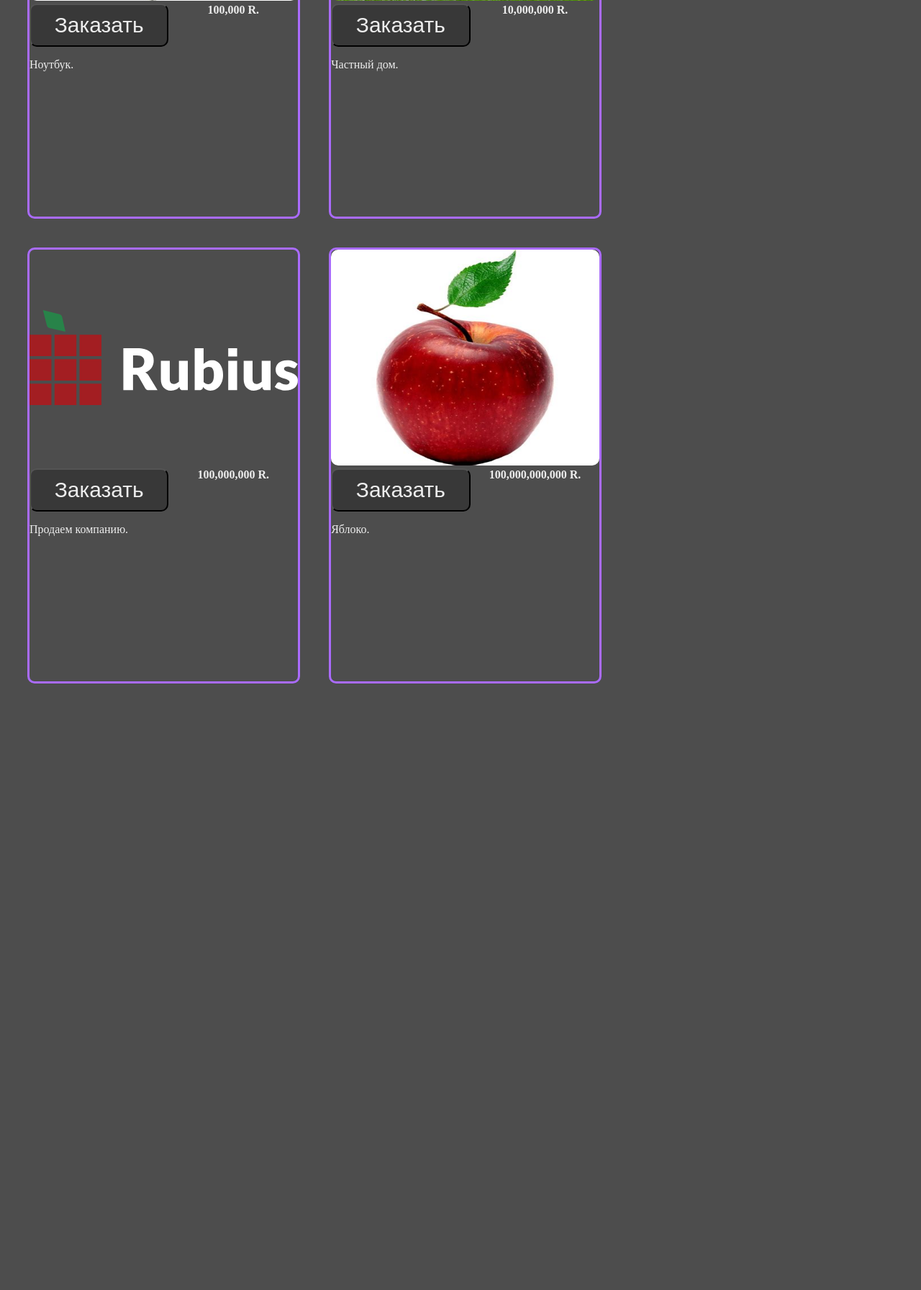
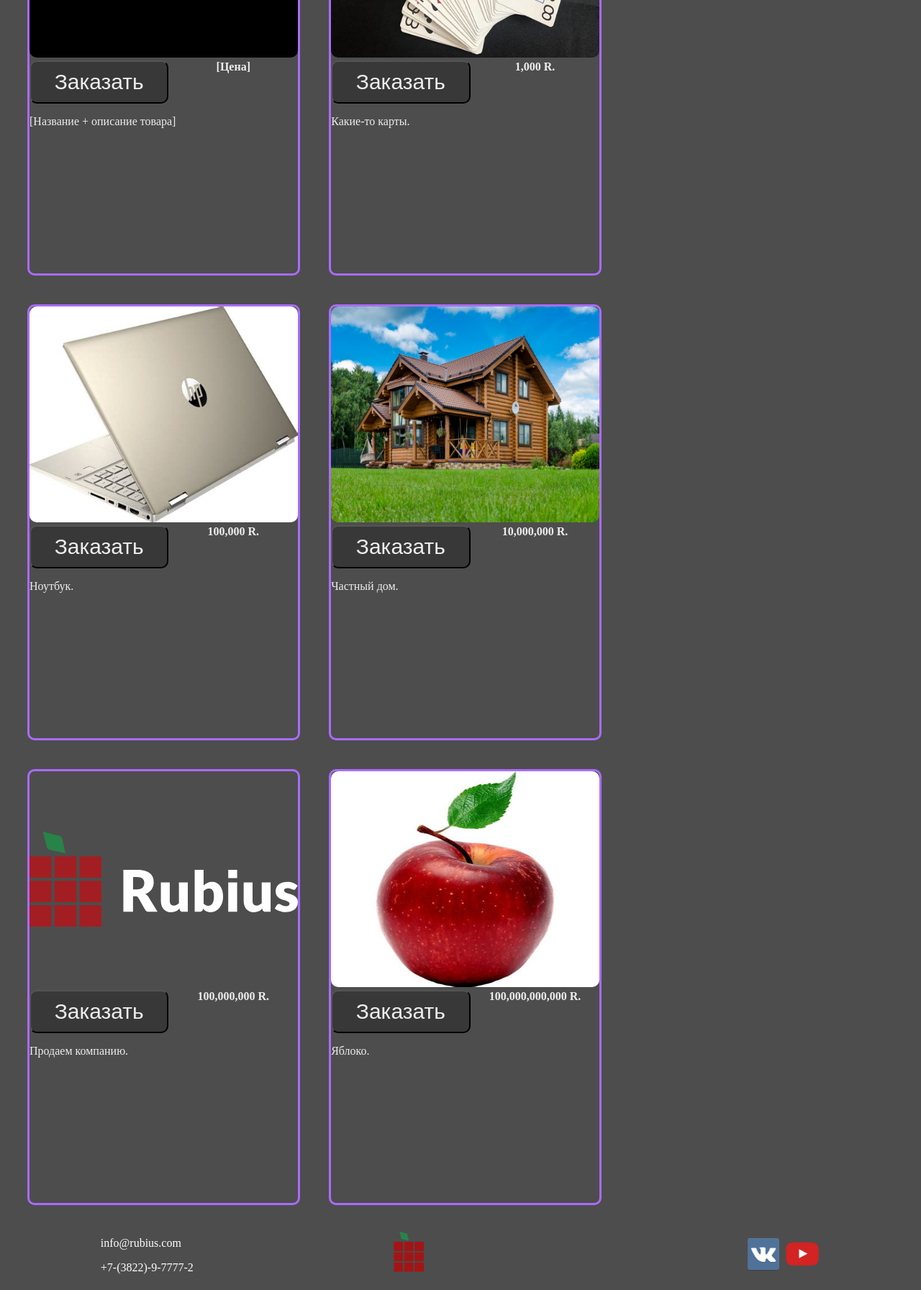
Before and after one commit to SufNani/motivation_needs_to_be_increased, a Python web app: template templates/Dmitry_Shop.html in a window 1280 px wide. Shown: the part 981-2774 px from the top of the page at 72% size. Before the commit the page ends 1931 px from the top, so only its background shows below. Run offline with Jinja, Linux system fonts and the light colour scheme; the template is opened without the code that fills it, so the values that code supplies are empty.

Commit message:
(Dmitry) added menu and footer

```diff
--- a/templates/Dmitry_Shop.html
+++ b/templates/Dmitry_Shop.html
@@ -4,9 +4,22 @@
     <meta charset="UTF-8" />
     <title>RJA - Магазин</title>
     <link rel="stylesheet" href="../static/css/Dmitry_Shop.css" />
+	<link rel="stylesheet" href="../static/sasha.css" />
 </head>
 <body bgcolor="#4d4d4d">
-    <div class="menu"></div>
+    <div class="menu">
+		<main class="main">
+        	<div class="menu">
+    			<input type="checkbox" id="burger-checkbox" class="burger-checkbox">
+    			<label for="burger-checkbox" class="burger"></label>
+				<ul class="menu-list">
+        			<li><a href="#" class="menu-item" onclick="klikaj('rad1')">Профиль</a><li>
+        			<li><a href="#" class="menu-item" onclick="profil('rad1')">Магазин</a><li>
+        			<li><a href="#" class="menu-item" onclick="statistica('rad1')">Статистика</a>
+    			</ul>
+			</div>
+    	</main>
+	</div>
 
 	<div style="display: flex; padding: 5px; margin: 5px; justify-content: start; align-items: start; flex-wrap: wrap;">
 		<div class="card">
@@ -71,6 +84,24 @@
 		</div>
 	</div>
 
-    <div class="footer"></div>
+    <div class="footer">
+		<article>
+  			<footer class="footer">
+          		<div>
+              		<p>info@rubius.com</p>
+                	<p>+7-(3822)-9-7777-2</p>
+          		</div>
+        		<div>
+            		<img src="../img/Logo.png" class="logo">
+        		</div>
+        		<div>
+            		<img onclick="document.location='https://vk.com/rubiuscompany'" class="vk" src="../img/vaka.png">
+            		<img onclick="document.location='https://www.youtube.com/channel/UCdaZKAS2xcUu0xunHIF7d_w'" class="youtube" src="../img/youtube.png">
+        		</div>
+     		</footer>
+		</article>
+	</div>
+
+	<script src="../static/sasha.js"></script>
 </body>
 </html>
```
